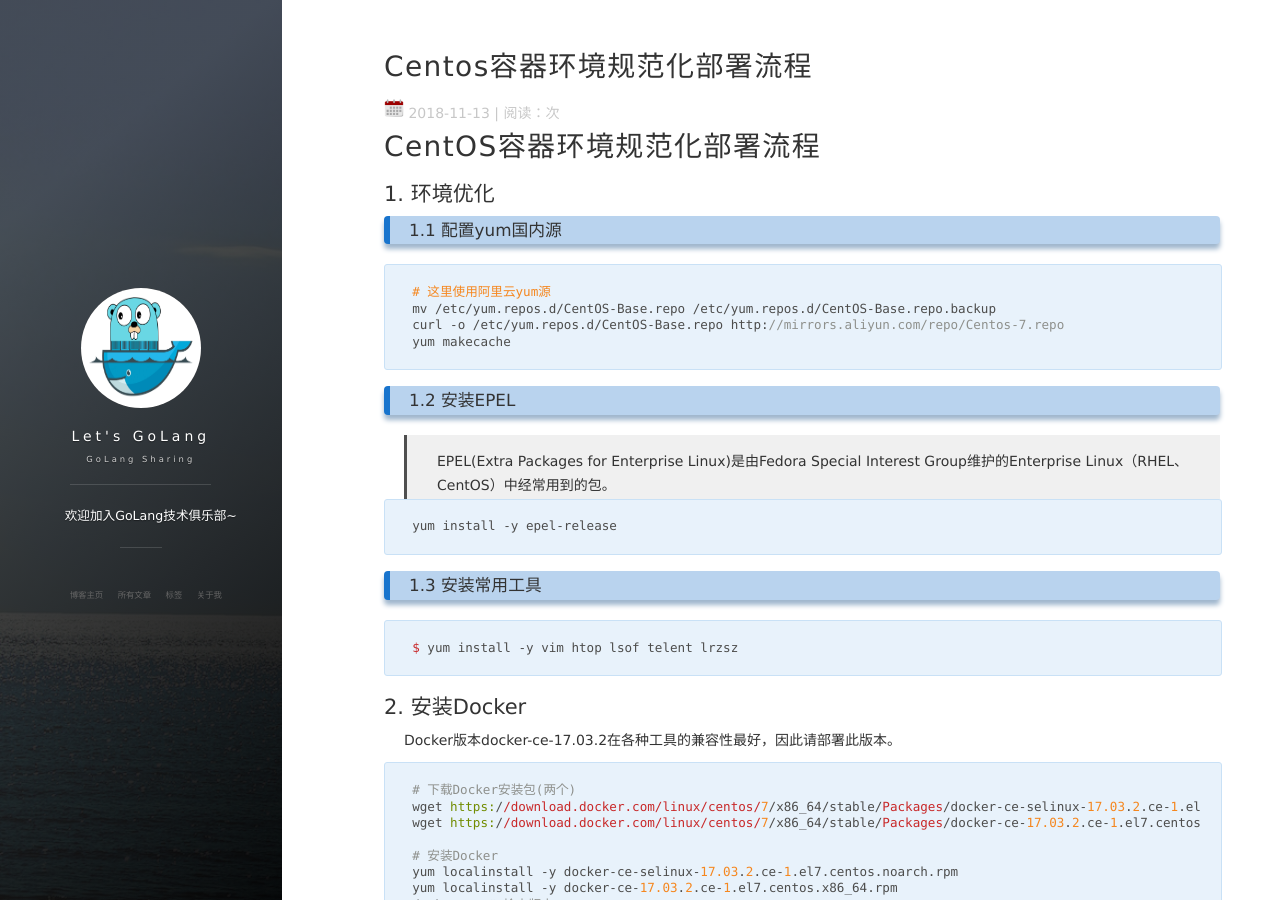
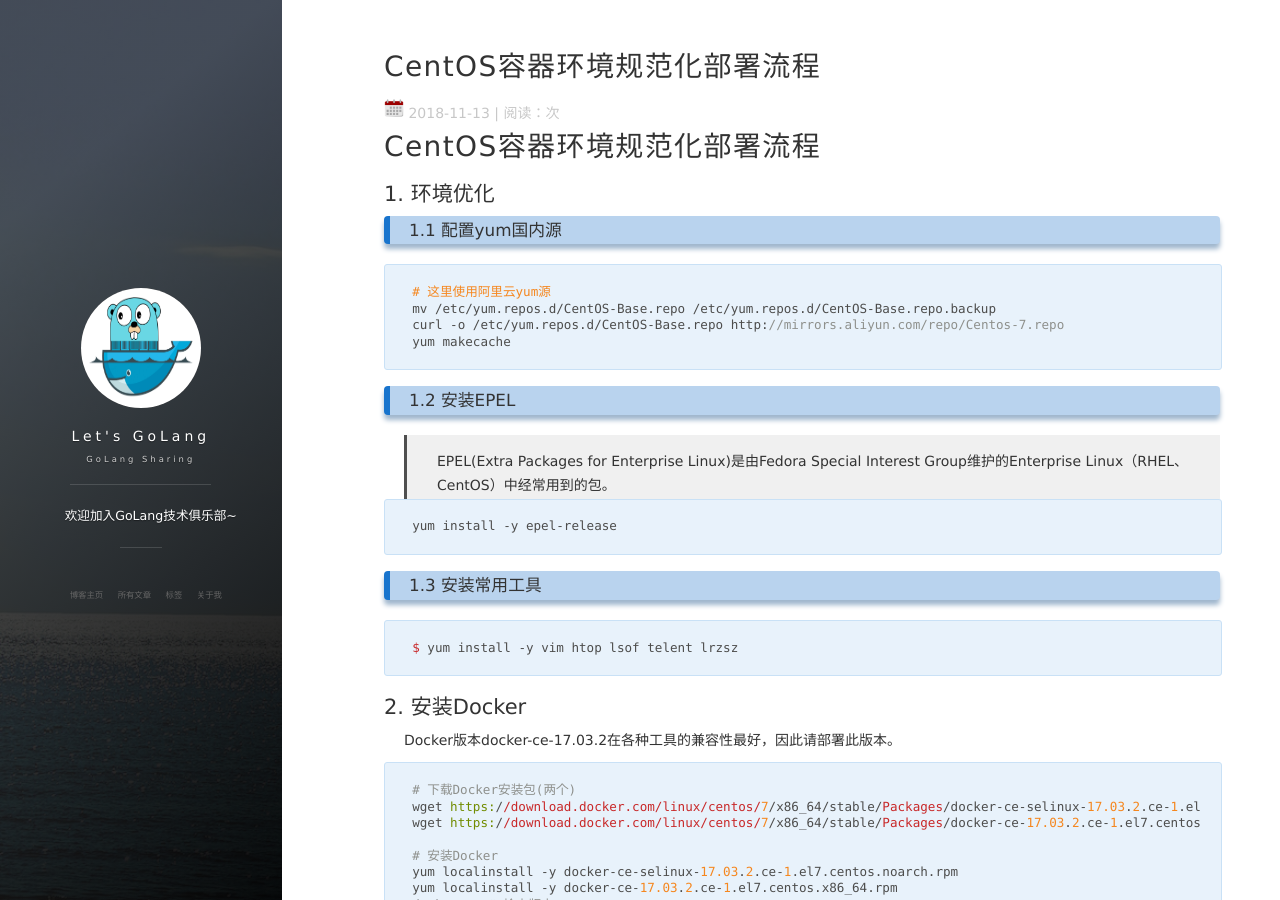
Before and after one commit to yeanguzhou/yeanguzhou.github.io, a Jekyll site: the page built from _posts/2018-11-13-CentOS容器环境规范化部署流程.md, in a window 1280 px wide and 900 px high. Built offline with Jekyll 4.4.1, drawn with Linux system fonts in a browser that asks for light colours; nearby versions of some CDN libraries; our own code applies the rules of GitHub Pages for plain Markdown files; comment, search, counter and statistics services are not loaded; part of the change alters nothing that is shown.

```diff
--- a/_posts/2018-11-13-CentOS容器环境规范化部署流程.md
+++ b/_posts/2018-11-13-CentOS容器环境规范化部署流程.md
@@ -1,3 +1,10 @@
+---
+layout: post
+title: "CentOS容器环境规范化部署流程"
+date: 2018-11-13
+tags: Docker
+---
+
 # CentOS容器环境规范化部署流程
 
 ## 1. 环境优化
```
